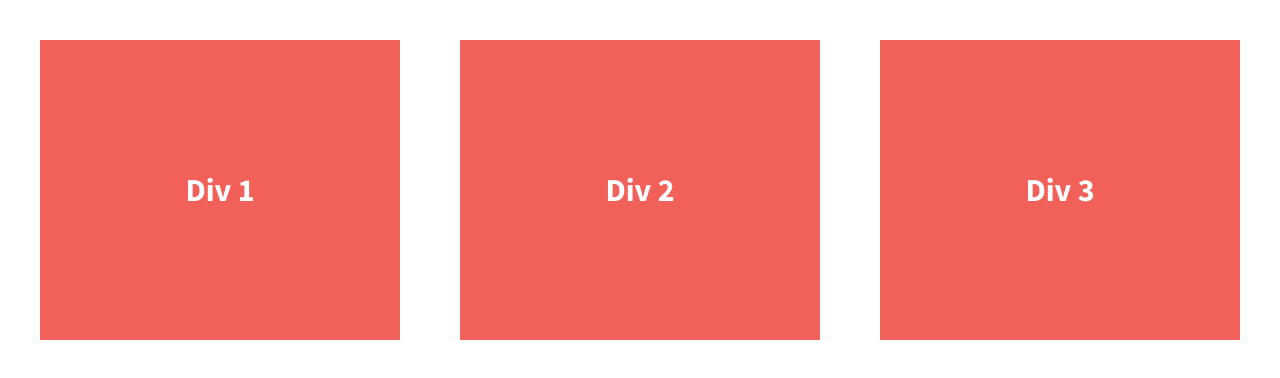
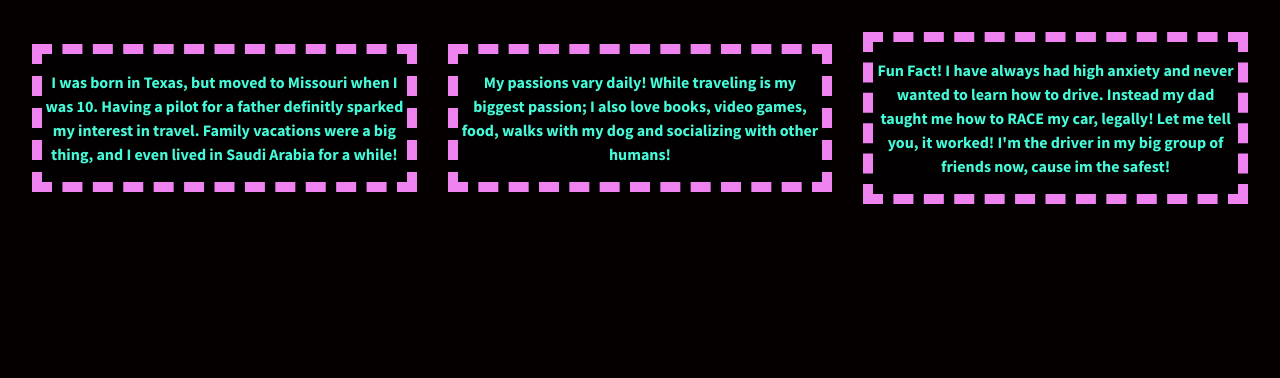
Before and after one commit to SligarK/divs-flexbox, a plain HTML site: page index.html in a window 1280 px wide. Drawn offline with nearby package versions, Linux system fonts and the light colour scheme.

Commit message:
Customized info and colors

```diff
--- a/css/main.css
+++ b/css/main.css
@@ -97,33 +97,37 @@ textarea {
 
 
 html {
-  background-color: #fff;
+  background-color: #040000;
   height: 100%;
+  width: 100%;
 }
 
 body {
   font-family: 'Source Sans Pro', sans-serif;
+  font-weight: 700;
   padding: 2em;
-  font-size: 1.25em;
   height: 100%;
 }
 
 .wrapper {
   display: flex;
+  flex-flow: row wrap;
   justify-content: space-between;
-  font-weight: 700;
+  align-items: center;
 }
 
 .div-1, .div-2, .div-3 {
-  color: #fff;
-  line-height: 1.5em;
-  font-size: 1.6em;
-  background-color: #f16059;
-  height: 300px;
-  width: 30%;
   display: flex;
   justify-content: center;
   align-items: center;
+  text-align: center;
+  color: #45fad8;
+  line-height: 1.5em;
+  font-size: 1em;
+  background-color: #020000;
+  height: auto;
+  width: 30%;
+  border: 10px dashed violet;
 }
 
 
--- a/index.html
+++ b/index.html
@@ -3,7 +3,7 @@
     <head>
         <meta charset="utf-8">
         <meta http-equiv="x-ua-compatible" content="ie=edge">
-        <title>Make me into a grid!</title>
+        <title>A little about Kelsi</title>
         <meta name="description" content="">
         <meta name="viewport" content="width=device-width, initial-scale=1">
 
@@ -23,13 +23,13 @@
 
         <section class="wrapper">
             <div class="div-1">
-                Div 1
+                <p>I was born in Texas, but moved to Missouri when I was 10. Having a pilot for a father definitly sparked my interest in travel. Family vacations were a big thing, and I even lived in Saudi Arabia for a while!</p>
             </div>
             <div class="div-2">
-                Div 2
+                <p>My passions vary daily! While traveling is my biggest passion; I also love books, video games, food, walks with my dog and socializing with other humans!</p>
             </div>
             <div class="div-3">
-                Div 3
+                <p>Fun Fact! I have always had high anxiety and never wanted to learn how to drive. Instead my dad taught me how to RACE my car, legally! Let me tell you, it worked! I'm the driver in my big group of friends now, cause im the safest!</p>
             </div>
         </section>
 
```
